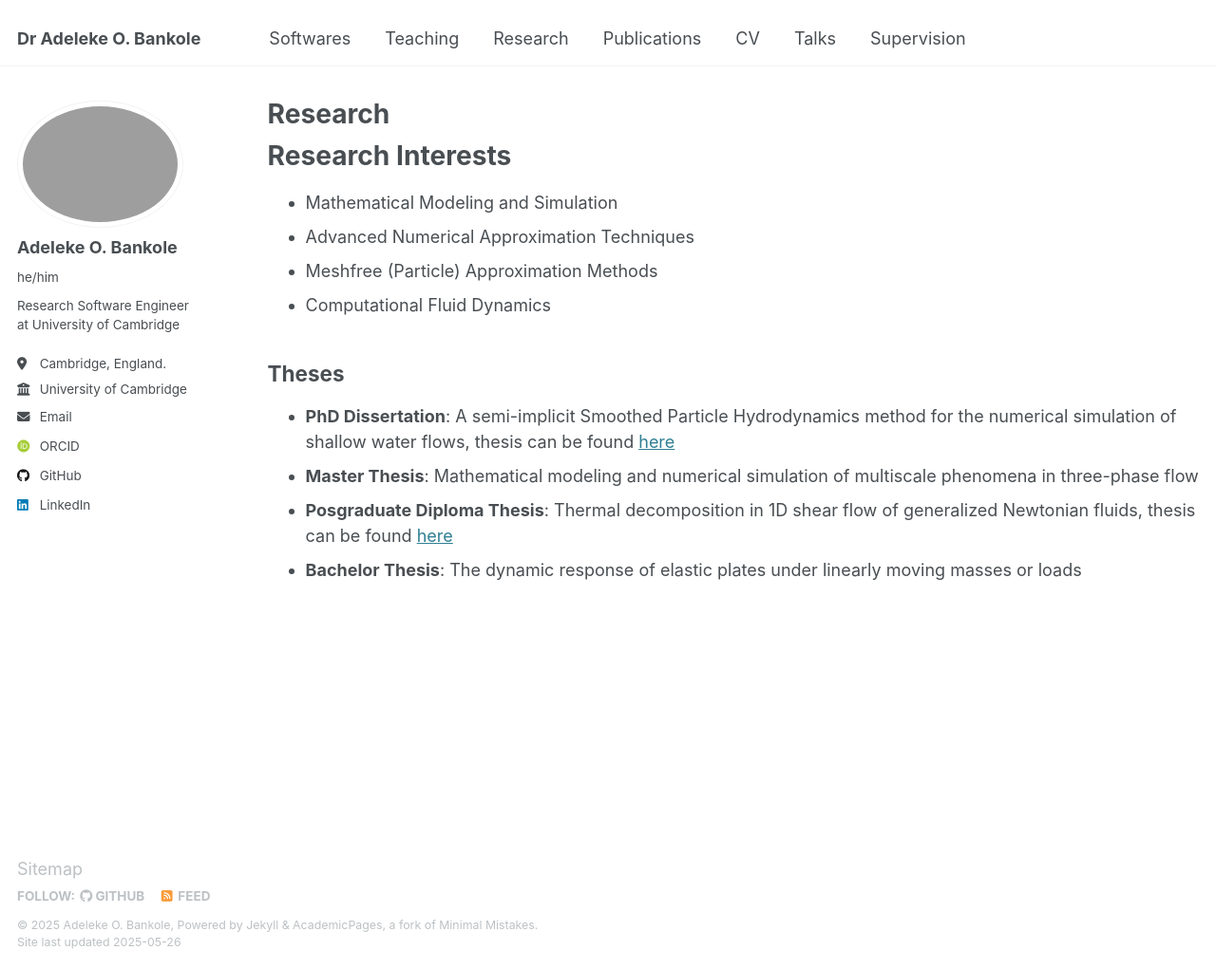
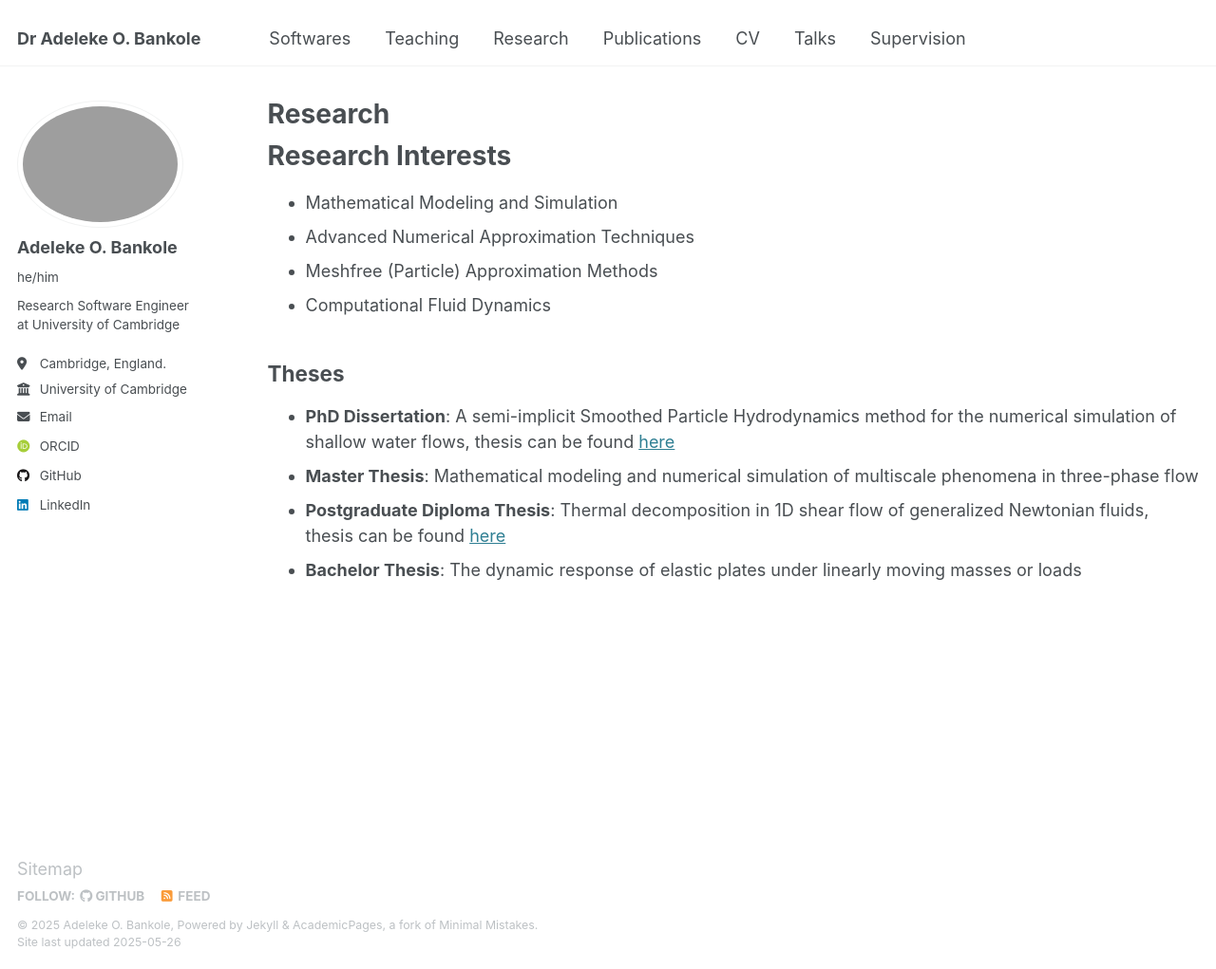
Before and after one commit to AdelekeBankole/adelekebankole.github.io, a Jekyll site: the page built from _research/research.md, in a window 1280 px wide and 1021 px high. Shown: the whole window at 95% size. Built offline with Jekyll 4.4.1, drawn with Linux system fonts in a browser that asks for light colours; some web fonts are replaced.

Commit message:
fix typo in postgraduate

```diff
--- a/_research/research.md
+++ b/_research/research.md
@@ -15,5 +15,5 @@ Research Interests
 <!--====== -->
 * **PhD Dissertation**: A semi-implicit Smoothed Particle Hydrodynamics method for the numerical simulation of shallow water flows, thesis can be found [here](https://adelekebankole.github.io/files/PhdDissertation.pdf)
 * **Master Thesis**: Mathematical modeling and numerical simulation of multiscale phenomena in three-phase flow
-* **Posgraduate Diploma Thesis**: Thermal decomposition in 1D shear flow of generalized Newtonian fluids, thesis can be found [here](https://adelekebankole.github.io/files/PostGraduateDiplomaThesis.pdf)
+* **Postgraduate Diploma Thesis**: Thermal decomposition in 1D shear flow of generalized Newtonian fluids, thesis can be found [here](https://adelekebankole.github.io/files/PostGraduateDiplomaThesis.pdf)
 * **Bachelor Thesis**: The dynamic response of elastic plates under linearly moving masses or loads
```
